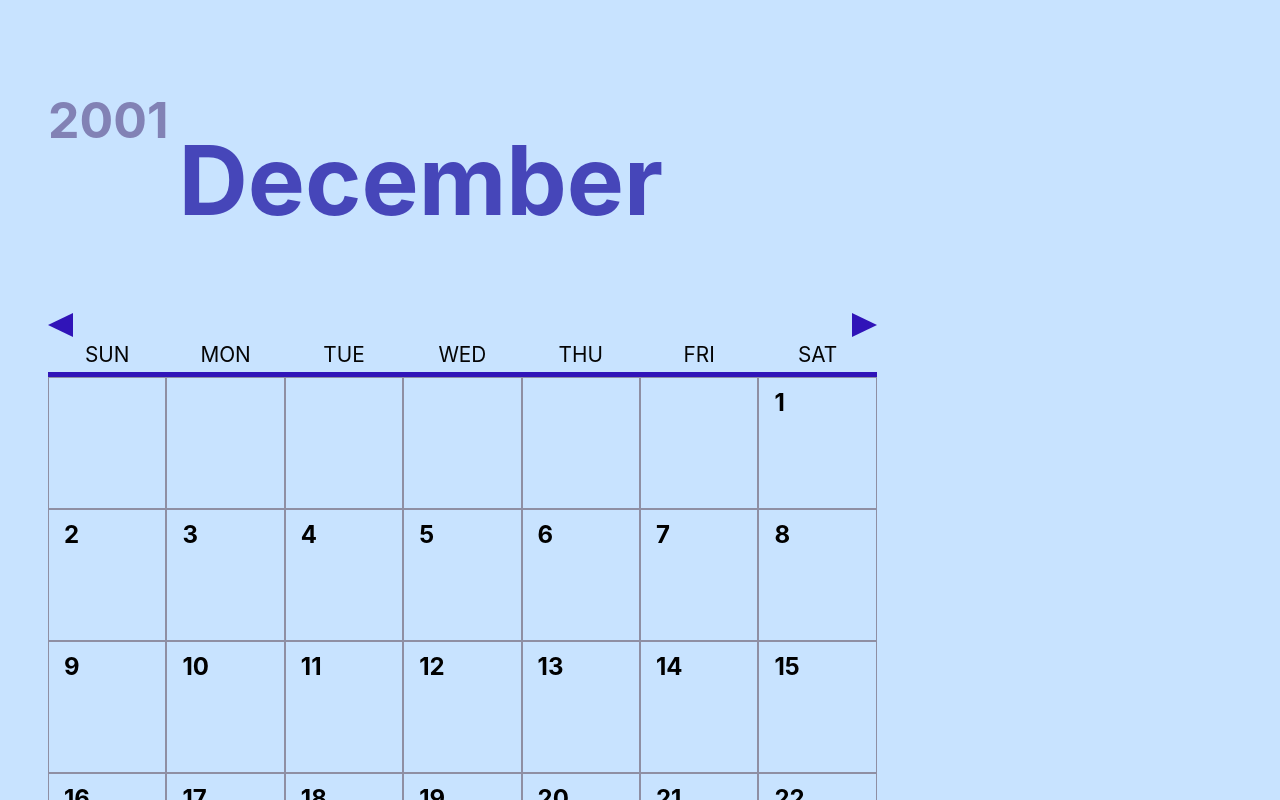
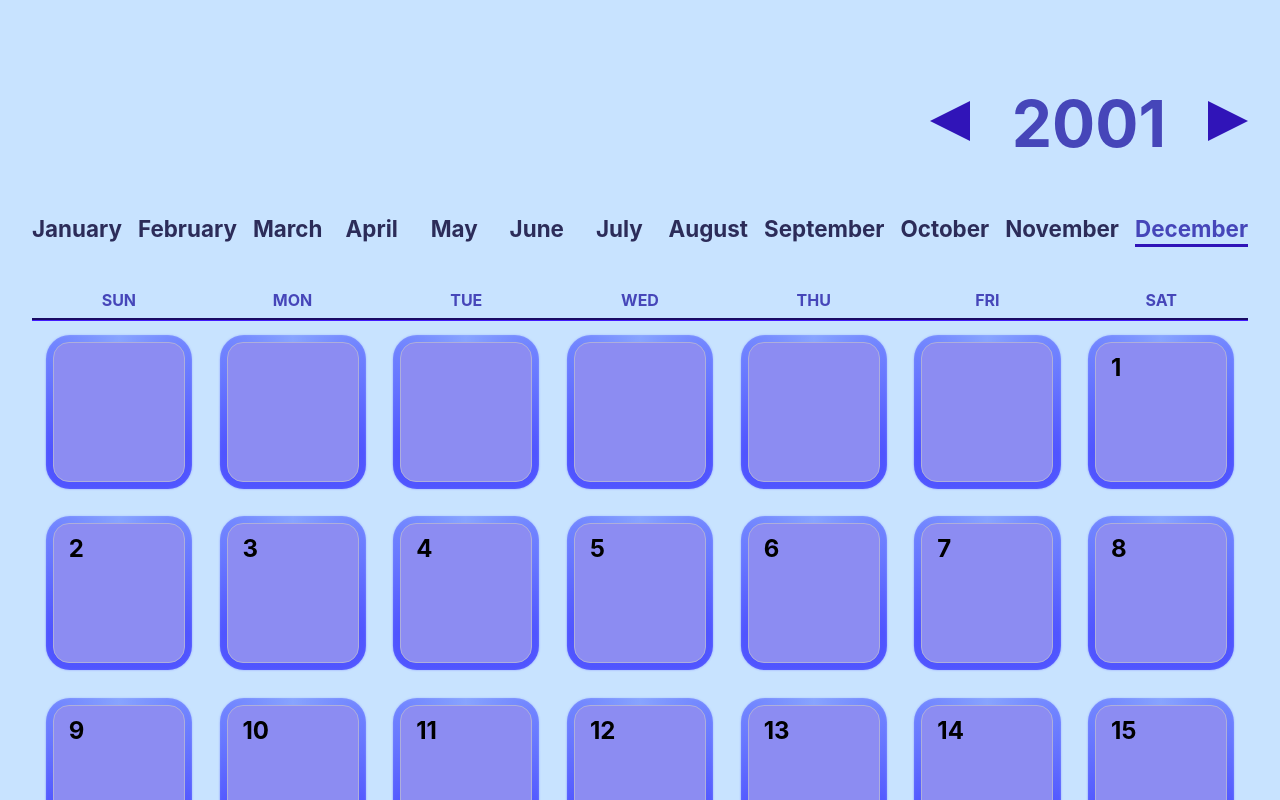
Before and after one commit to Kangiriyanka/ReactFlask-Diary, a React (Create React App) app: page /calendar/2001/December in a window 1280 px wide. Shown: the top 800 px of the page. Built offline with nearby package versions, Linux system fonts and the light colour scheme.

Commit message:
Revamp design with months becoming buttons

```diff
--- a/src/App.css
+++ b/src/App.css
@@ -1,16 +1,16 @@
 .App {
- margin: 2rem;
-
+  width: 100%;
+  height: 100%;
 }
 
 h1 {
   color : hsl(240, 45%, 50%);
-  font-size: 6rem;
+  font-size: 4rem;
   padding: 10px;
 }
 
 h2 {
-  font-size: 50px;
+  font-size: 2.5rem;
   color : hsl(240, 26%, 61%);
 
 }
--- a/src/assets/data/calendar.js
+++ b/src/assets/data/calendar.js
@@ -7,6 +7,5 @@ export function isLeapYear(year) {
 export function getDayOfTheWeek(year, month) {
 
     const date = new Date(year, month , 1);
-    console.log(date.getDay())
     return date.getDay();
 }
--- a/src/assets/styles/calendar.scss
+++ b/src/assets/styles/calendar.scss
@@ -1,36 +1,68 @@
-/* CSS For Calendar-related components  */
+$basecolor: hsl(250,80%, 40%);
+$darkbasecolor: hsl(250,80%, 20%);
+
+// Mixins
 @mixin left-triangle {
+
+  left: 0;
   width: 0;
   height: 0;
   margin-bottom: 5px;
-  border-top: 12.5px solid transparent;
-  border-right: 25px solid hsl(250,80%, 40%);
-  border-bottom: 12.5px solid transparent;
+  border-top: 20px solid transparent;
+  border-right: 40px solid $basecolor;
+  border-bottom: 20px solid transparent;
 
 
 }
 @mixin right-triangle {
+  right: 0;
   width: 0;
   height: 0;
   margin-bottom: 5px;
-  border-top: 12.5px solid transparent;
-  border-left: 25px solid hsl(250,80%, 40%);
-  border-bottom: 12.5px solid transparent;
+  border-top: 20px solid transparent;
+  border-left: 40px solid $basecolor;
+  border-bottom: 20px solid transparent;
 
 
 }
-.day-of-week {
-  color: hsl(0, 0%, 2%);
-  font-size: 1.3rem;
+
+.previous-triangle {
+  @include left-triangle;
+  transition: transform 0.2s ease-in-out;
+
+  &:hover {
+    transform: translate(-0.5rem) scale(1.2);
+  }
 
 }
+.next-triangle {
+
+  @include right-triangle;
+  transition: transform 0.2s ease-in-out;
+
+  &:hover {
+    transform: translate(0.5rem) scale(1.2);
+  }
+
+}
+
+// Year Components
+
+.year-month-container {
+
+
+  display: flex;
+  flex-direction: row;
+  justify-content: right;
+  align-items: center;
+  gap: 2rem;
+}
+
 
 .month-navigator {
     position: relative;
     width: 100%;
     display: flex;
-
-
     flex-direction: row;
 
 
@@ -40,7 +72,8 @@
   /* CSS  Styles for the Calendar componet */
 
   .calendar-container {
-    padding: 1rem;
+
+    padding: 2rem;
 
 
   }
@@ -52,61 +85,155 @@
    display: grid;
    grid-template-columns: repeat(7, 1fr);
    position: relative;
-   max-width: 70%;
+
    left: 0px;
-   border-top: 5px solid hsl(250,80%, 40%);
+   border-top: 3px groove $basecolor;;
 
 
   }
 
 
 
+
   /* CSS for Square component  */
+
+  @property --angle{
+    syntax: "<angle>";
+    initial-value: 0deg;
+    inherits: false;
+  }
 
   .calendar-square {
     position: relative;
+    background-color:  hwb(240 55% 5%);
     display: inline-block;
     text-align: center;
     height: 90px;
+    margin: 1.3rem;
+    padding: 1.5rem;
+    border: 1px groove hsl(240, 38%, 77%);
+    border-radius: 1rem;
 
-    padding: 20px;
-    border: 0.5px groove hsl(240,10%, 60%);
 
 
   }
 
-  .day-of-week-container {
-    display: grid;
-    max-width: 70%;
+  .calendar-square::after , .calendar-square::before {
+    content: '';
+    position: absolute;
+    height: 100%;
+    width: 100%;
+    display: block;
+    background-image: conic-gradient(
+      from var(--angle),
+       hsla(230, 100%, 65%, 0.4),
+  hsla(240, 100%, 60%, 0.7),
+  hsla(240, 100%, 60%, 0.7),
+  hsla(230, 100%, 65%, 0.4),
 
-    grid-template-columns: repeat(7, 1fr);
-    justify-content: center;
-    justify-items: center;
-    margin-bottom: 5px;
+
+    );
+    translate: -50% -50%;
+    z-index: -1;
+    padding: 0.5rem;
+    top: 50%;
+    left: 50%;
+    border-radius: 1.5rem;
 
 
 
   }
-  .buttons-container{
-    max-width: 70%;
-    display: flex;
-    flex-direction: row;
-    justify-content: space-between;
+
+  .calendar-square::before {
+
+    filter: blur(1px);
+    opacity: 0.5;
   }
 
 
-  .previous-triangle {
-    @include left-triangle;
 
-}
-  .next-triangle {
-
-    @include right-triangle;
+  .calendar-square:hover::after {
+    animation: spin 1s cubic-bezier(0.165, 0.84, 0.44, 1) forwards;;
+  }
 
 
 
 
-}
+
+  .months-container {
+    display: grid;
+    gap: 1rem;
+    grid-template-columns: repeat(12, 1fr);
+    justify-content: center;
+    justify-items: center;
+    margin-bottom: 3rem;;
+    color: hsl(240, 45%, 50%);
+
+
+
+
+  }
+
+  .month {
+    font-size: 1.4rem;
+    position: relative;
+    font-weight: bold;
+    color: hsl(240, 34%, 26%);
+
+
+    &.active {
+
+      color: hsl(240, 45%, 50%);
+      font-weight: bold;
+
+
+    }
+
+  }
+
+  .month::after {
+    content: '';
+    position: absolute;
+    bottom: -5px;
+    left: 0;
+    width: 100%;
+    height: 0.2rem;
+    background-color: $basecolor;
+    opacity: 0;
+    transition: opacity 300ms, transform 300ms;
+  }
+
+  // Initially
+  .month::after {
+    opacity: 1;
+    transform: scale(0);
+    // You can change this for other visual effects
+    transform-origin: center;
+  }
+  // Show the element on hover and if user clicks it, it stays.
+  .month:hover::after,
+  .month.active::after {
+
+    transform: scale(1);
+
+  }
+  .day-of-week-container {
+    display: grid;
+    grid-template-columns: repeat(7, 1fr);
+    justify-content: center;
+    justify-items: center;
+    margin-bottom: 0.5rem;
+    color: hsl(240, 45%, 50%);
+    font-size: 1rem;
+    font-weight: bold;
+
+
+
+  }
+
+
+
+
 
 
   .day-number {
@@ -116,7 +243,7 @@
 
     font-weight: bold;
     font-size: 24px;
-    color: hsl(240,26%, 41%);
+    color: black;
   }
 
 
@@ -128,8 +255,15 @@
 
   }
 
-  .year-month-container {
-    display: flex;
-    flex-direction: row;
 
+
+//  Animations
+  @keyframes spin{
+    from {
+      --angle: 0deg;;
+    }
+
+    to{
+      --angle: 360deg;
+    }
   }
--- a/src/components/calendar_components/Calendar.jsx
+++ b/src/components/calendar_components/Calendar.jsx
@@ -8,12 +8,10 @@ import "../../assets/styles/calendar.scss"
 
 function Calendar() {
 
+    const date = new Date()
     const minYear = 2000;
-    const maxYear = 2100;
+    const maxYear = date.getFullYear()
     const {year, month} = useParams()
-
-
-
     const daysOfTheWeek = ["SUN", "MON", "TUE", "WED", "THU", "FRI", "SAT"]
     const calendar = {
       "January": 31,
@@ -30,21 +28,23 @@ function Calendar() {
       "December": 31,
 
   }
+//   Hooks
     const [months] = useState(Object.keys(calendar))
     const [index, setIndex] = useState(Object.keys(calendar).indexOf(month))
     const [currentMonth, setCurrentMonth] = useState(months[index])
     const [days, setDays] = useState([])
     const [firstDayOfTheMonth, setFirstDayOfTheMonth] = useState(0)
+    const [currentYear, setCurrentYear] = useState(parseInt(year,10))
 
     // Whenever the month changes, update the days.
     // [currentMonth] is what the hook is watching for.
     useEffect(() => {
 
-        setFirstDayOfTheMonth(getDayOfTheWeek(year, index))
+        setFirstDayOfTheMonth(getDayOfTheWeek(currentYear, index))
         setDays(createDays(calendar[currentMonth] ));
-    }, [currentMonth]);
+    }, [currentMonth, currentYear]);
 
-
+    // Validate the year and month
     function validateYear(year) {
         const yearNum = parseInt(year, 10);
         if (isNaN(yearNum)) {
@@ -58,6 +58,27 @@ function Calendar() {
             return true;
         }
         return false;
+
+    }
+
+// Ordinary functions
+
+    function handleNextYear() {
+
+        if (currentYear + 1 > maxYear) {
+            return;
+        }
+        setCurrentYear(currentYear + 1)
+        console.log(currentYear)
+
+    }
+
+    function handlePreviousYear() {
+
+        if (currentYear -1 < minYear) {
+            return ;
+        }
+        setCurrentYear(currentYear - 1)
 
     }
 
@@ -80,66 +101,40 @@ function Calendar() {
         return days
     }
 
-    // Whenever the month changes, update the days, if it's an empty array, it will only run once when the components mounts.
 
-    /**
-     * Sets the calendar to the next month.
-     *
-     * - Increments the `index` state by 1.
-     * - Prevents incrementing if the index is already at the last month.
-     * - Updates the current month based on the new index.
-     */
-    function handleNextMonth() {
-
-        let newIndex = index + 1
-
-        if (newIndex > months.length - 1) {
-            return;
-
-        }
-
+    function changeMonth(newIndex) {
         setIndex(newIndex)
         setCurrentMonth(months[newIndex])
 
 
     }
 
-
-    /**
-     * Sets the calendar to the previous month.
-     *
-     * - Decrements the `index` state by 1.
-     * - Prevents decrementing if the index is already at the month.
-     * - Updates the current month based on the new index.
-     */
-    function handlePreviousMonth() {
-
-        let newIndex = index - 1
-
-        if (newIndex < 0)  {
-            return;
-        }
-        setIndex(newIndex)
-        setCurrentMonth(months[newIndex])
-    }
-
-
-
     return (
 
         <div className= "calendar-container">
 
             <div className= "year-month-container">
-            <h2> {year} </h2>
-            <h1 onClick={handleNextMonth}>  {currentMonth}  </h1>
+
+            <div className= "previous-triangle" onClick ={handlePreviousYear} > </div>
+            <h1> {currentYear} </h1>
+
+            <div className= "next-triangle" onClick = {handleNextYear} >  </div>
 
             </div>
-            <div className= "buttons-container">
-            <div className= "previous-triangle" onClick= {handlePreviousMonth}> </div>
-            <div className= "next-triangle" onClick= {handleNextMonth}>  </div>
 
+            <div className = "months-container">
+                {months.map((month, index) => (
+
+                    <div
+                    key={index}
+                    onClick = {() => changeMonth(index)}
+                    className={`month ${currentMonth === month ? 'active' : ''}`}>
+                        {month}
+                    </div>
+                ))}
             </div>
             <div className= "day-of-week-container">
+
             {daysOfTheWeek.map((day, index) => (
                 <div  key={index} className= "day-of-week">
                     {day}
@@ -147,7 +142,7 @@ function Calendar() {
             ))}
 
             </div>
-            <MonthGrid  key = {currentMonth} offset = {firstDayOfTheMonth} month= {currentMonth} days={days} year={year} />
+            <MonthGrid  key = {currentMonth} offset = {firstDayOfTheMonth} month= {currentMonth} days={days} year={currentYear} />
 
 
 
--- a/src/components/calendar_components/EmptySquare.jsx
+++ b/src/components/calendar_components/EmptySquare.jsx
@@ -6,10 +6,7 @@ function EmptySquare(props) {
 
 
     return (
-        <div className="calendar-square">
-
-
-        </div>
+        <div className="calendar-square"> </div>
     )
 
 
--- a/src/components/calendar_components/MonthGrid.jsx
+++ b/src/components/calendar_components/MonthGrid.jsx
@@ -4,7 +4,7 @@ import { motion } from "framer-motion"
 import EmptySquare from "./EmptySquare.jsx";
 
 function MonthGrid(props) {
-let customStyle = {color: "black"}
+
 const emptySquares = Array.from({length: props.offset}, (_,i) => i +1)
 
 
@@ -17,12 +17,12 @@ const emptySquares = Array.from({length: props.offset}, (_,i) => i +1)
        {emptySquares.map((day) => (
 
 
-                <EmptySquare />
+                <EmptySquare key ={day} />
             )
        )}
 
        {props.days.map((day) => (
-            <Square key={day} day={day} month={props.month} year={props.year} customStyle={customStyle} />
+            <Square key={day} day={day} month={props.month} year={props.year}  />
         ))}
 
 
--- a/src/components/calendar_components/Square.jsx
+++ b/src/components/calendar_components/Square.jsx
@@ -6,14 +6,14 @@ function Square(props) {
 
 
     return (
-        <div className="calendar-square">
 
-<Link  className="day-entry" to={{pathname: `/calendar/days/${props.year}/${props.month}/${props.day}`}} >
-            <div className= "day-number "  style={{...props.customStyle}} > {props.day} </div>
-</Link>
+        <Link className="calendar-square" to={{pathname: `/calendar/days/${props.year}/${props.month}/${props.day}`}}>
 
+          <div  className="day-entry">
+            <div className= "day-number "  > {props.day} </div>
+        </div>
 
-        </div>
+        </Link>
     )
 
 
--- a/src/components/general_components/Header.jsx
+++ b/src/components/general_components/Header.jsx
@@ -4,7 +4,7 @@ import { Link } from "react-router-dom";
 
 function Header(props) {
 
-    const currentDate =  new Date("December 17, 2001 03:24:00");
+    const currentDate =  new Date();
     const currentYear = currentDate.getFullYear()
     const currentMonth = currentDate.getMonth()
     const months = ["January", "February", "March", "April", "May", "June", "July", "August", "September", "October", "November", "December"]
```
Also changed, not shown: 1 other file (tests, documents, lock files or other folders).
